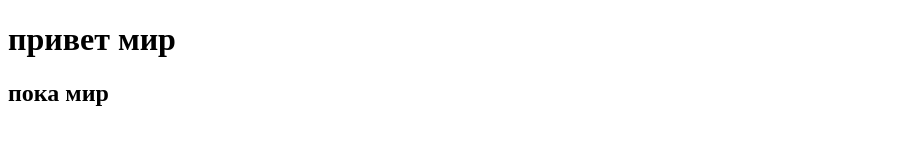
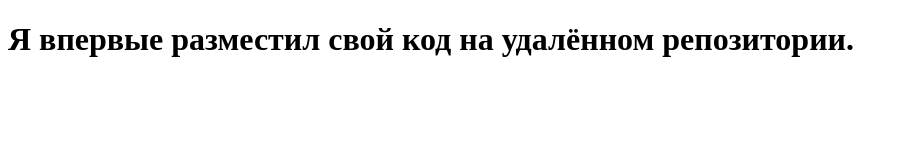
Before and after one commit to Utka751/test-repo, a plain HTML site: page index.html in a window 1280 px wide. Shown: the whole page, without its empty margins (0-908 px from the left). Drawn offline with Linux system fonts and the light colour scheme.

Commit message:
New commit

```diff
--- a/index.html
+++ b/index.html
@@ -3,11 +3,9 @@
 <head>
     <meta charset="UTF-8">
     <meta name="viewport" content="width=device-width, initial-scale=1.0">
-    <title>Documen</title>
+    <title>New git project</title>
 </head>
 <body>
-    <h1>привет мир</h1>
-    <h2>пока мир</h2>
-
+    <h1>Я впервые разместил свой код на удалённом репозитории.</h1>
 </body>
 </html>
```
